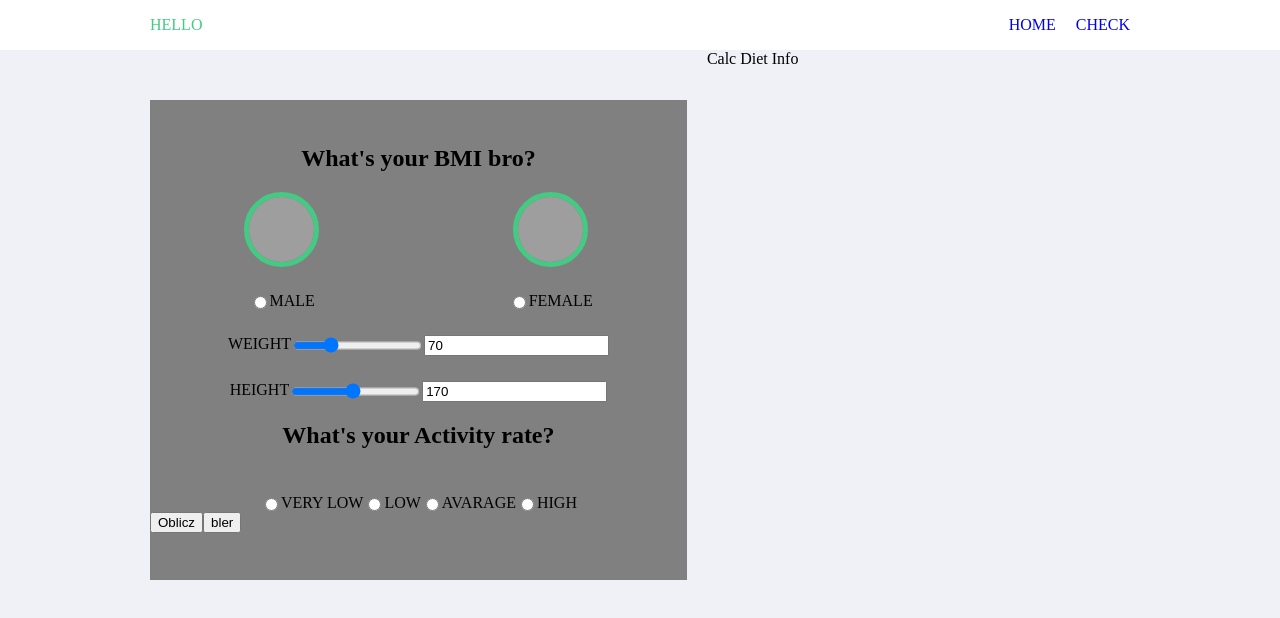
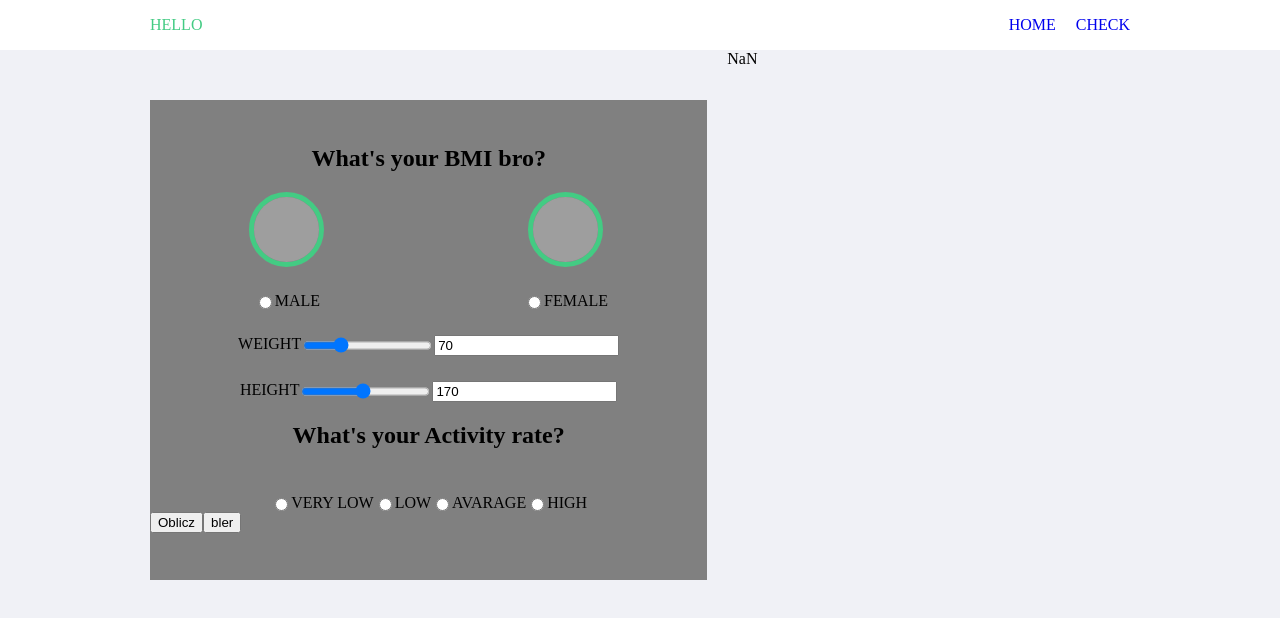
Before and after one commit to mstosio/fitnessapp, a React app: page /calculator in a window 1280 px wide. Shown: the top 618 px of the page. Built offline with nearby package versions, Linux system fonts and the light colour scheme; grey boxes are pictures that could not be loaded.

Commit message:
created diet calc funcution

```diff
--- a/src/components/Calc/CalcDietInfo.js
+++ b/src/components/Calc/CalcDietInfo.js
@@ -1,11 +1,32 @@
 import React from 'react';
 import { StyledCalcDietInfo } from '../layout/styled/index';
+import { calculateDailyCaloricDemand } from '../../libs/Helpers';
 
 
 class CalcDietInfo extends React.Component {
+
+
+
+    test(){
+
+
+
+    }
+
+
+    componentDidUpdate(){
+
+
+    }
+
     render() {
+        const { genderType, weight, height, activity } = this.props.informations;
+
+
         return (
-            <StyledCalcDietInfo>Calc Diet Info</StyledCalcDietInfo>
+            <StyledCalcDietInfo>
+             { calculateDailyCaloricDemand(genderType, weight, height, activity)}
+            </StyledCalcDietInfo>
         );
     }
 }
--- a/src/components/Calc/Calculator.js
+++ b/src/components/Calc/Calculator.js
@@ -22,7 +22,7 @@ class Calculator extends React.Component {
       return (
         <CalcWrapper>
           <CalcQuestions addInformations={this.addInformations}/>
-          <CalcDietInfo/>
+          <CalcDietInfo informations={this.state.informations}/>
           <CalcOutput informations={this.state.informations}/>
         </CalcWrapper>
       );
--- a/src/libs/Helpers.js
+++ b/src/libs/Helpers.js
@@ -2,6 +2,7 @@ export const calculateBMI = (weight, height) => {
     const BMI = weight / Math.pow(height/100, 2);
     return parseInt(BMI.toFixed(2));
 };
+
 
 export const calculateBmiRange = (BMI) => {
     switch(true){
@@ -25,3 +26,27 @@ export const calculateBmiRange = (BMI) => {
             return "Super Obese!!";
     }
 };
+
+const activityRateMan =  {
+    verylowactivity: 25,
+    lowactivity: 29,
+    avarageactivity: 33,
+    highactivity: 36
+
+};
+
+const acivityRateWoman = {
+    verylowactivity: 23,
+    lowactivity: 27,
+    avarageactivity: 31,
+    highactivity: 34
+};
+
+
+export const calculateDailyCaloricDemand = (gender, weight, height, activity) => {
+    const activityRate = (gender === "male") ? activityRateMan : acivityRateWoman;
+    const BMR = activityRate[activity];
+
+    return weight * BMR;
+
+};
```
